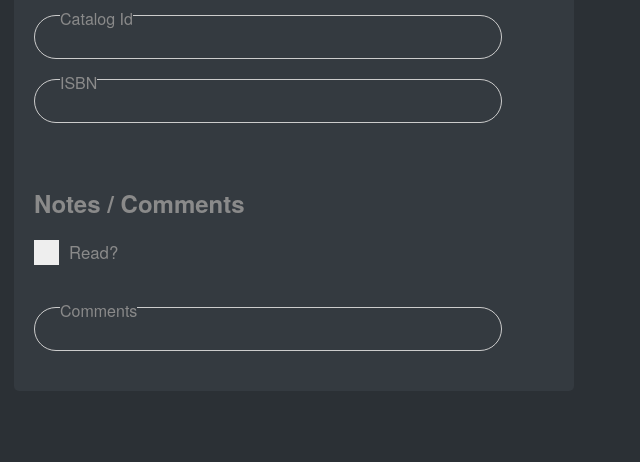
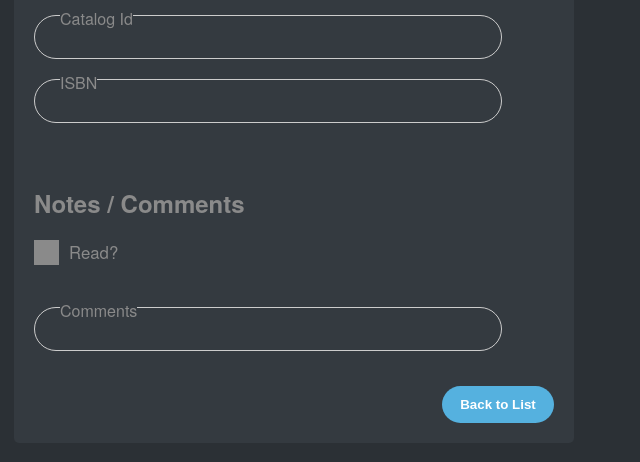
Before and after one commit to carlosmwh1985/djangoPersonalLibrary, a Django app: template personalLib/library/templates/library/book_detail.html in a window 1280 px wide. Shown: the part 566-1028 px from the top of the page, without its empty margins (0-640 px from the left). Run offline with Django 4.2, Linux system fonts and the light colour scheme; the template is opened without the code that fills it, so the values that code supplies are empty.

Commit message:
full implementation dark style + back button

```diff
--- a/personalLib/library/static/library/details.css
+++ b/personalLib/library/static/library/details.css
@@ -3,6 +3,7 @@
 
 :root {
     --blue: #58bff6;
+    --blue-button: #55b1df;
     --gray-text: #8a8a8a;
     --gray2: #fff;
     --bkg: #fff;
@@ -31,6 +32,9 @@ a {
 }
 a:hover {
     text-decoration: underline;
+}
+.clear-fix{
+    clear:both;
 }
 
 h1,
@@ -137,7 +141,7 @@ div.form-item .form-style:focus {
     left: 0;
     height: 25px;
     width: 25px;
-    background-color: #EEE;
+    background-color: var(--gray-text);
 }
 /* On mouse over, add a grey background color */
 .form-check:hover input ~ .checkmark {
@@ -228,3 +232,30 @@ div.container {
     text-align: center;
     padding: 10px 20px;
 }
+
+input[type="submit"].back {
+	float:right;
+	width: 112px;
+	height: 37px;
+	-moz-border-radius: 19px;
+	-webkit-border-radius: 19px;
+	border-radius: 19px;
+	-moz-background-clip: padding;
+	-webkit-background-clip: padding-box;
+	background-clip: padding-box;
+	background-color: var(--blue-button);
+	border:1px solid var(--blue-button);
+	border:none;
+	color: #fff;
+	font-weight: bold;
+    margin-top: 15px;
+}
+input[type="submit"].back:hover {
+    background-color: var(--gray-cell);
+    border:1px solid var(--blue-button);
+    color:var(--blue-button);
+    cursor:pointer;
+}
+input[type="submit"].back:focus {
+    outline: none;
+}
--- a/personalLib/library/templates/library/author_detail.html
+++ b/personalLib/library/templates/library/author_detail.html
@@ -30,6 +30,10 @@
                             Catalog Id: X66
                         </label>
                     </div>
+                    <a href="{% url 'library:index' %}">
+                        <input type="submit" class="back pull-right" value="Back to List">
+                    </a>
+                    <div class="clear-fix"></div>
                 </div>
             </div>
         </div>
--- a/personalLib/library/templates/library/book_detail.html
+++ b/personalLib/library/templates/library/book_detail.html
@@ -5,6 +5,7 @@
     <div id="formWrapper">
         <div id="form">
             <h1>Book Details. DB_ID: {{ book.id }}</h1>
+            <!-- DETAILS -->
             <h2>Details</h2>
             <br>
             <div class="form-item">
@@ -28,6 +29,7 @@
                     id="Editor" class="form-style"/>
             </div>
             <br>
+            <!-- IDs -->
             <h2>ID Numbers</h2>
             <div class="form-item">
                 <p class="formLabel">Catalog Id</p>
@@ -40,6 +42,7 @@
                     id="ISBN" class="form-style"/>
             </div>
             <br>
+            <!-- COMMENTS -->
             <h2>Notes / Comments</h2>
             <div class="form-item">
                 <label class="form-check">
@@ -55,6 +58,11 @@
                 <input type="text" name="Comments" value="{{ book.observaciones }}"
                     id="Comments" class="form-style"/>
             </div>
+            <!-- BACK BUTTON -->
+            <a href="{% url 'library:index' %}">
+                <input type="submit" class="back pull-right" value="Back to List">
+            </a>
+		    <div class="clear-fix"></div>
         </div>
     </div>
 </body>
```
